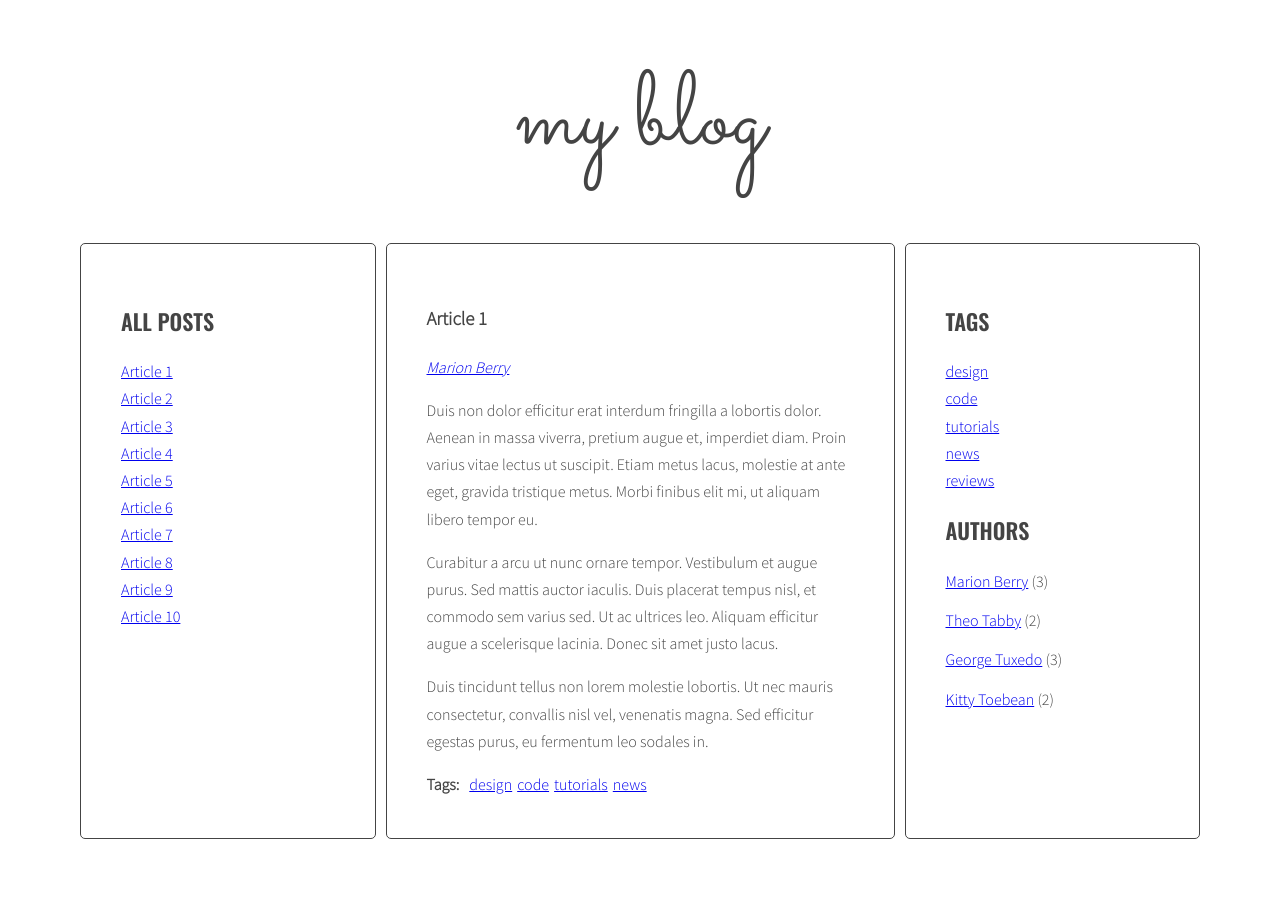
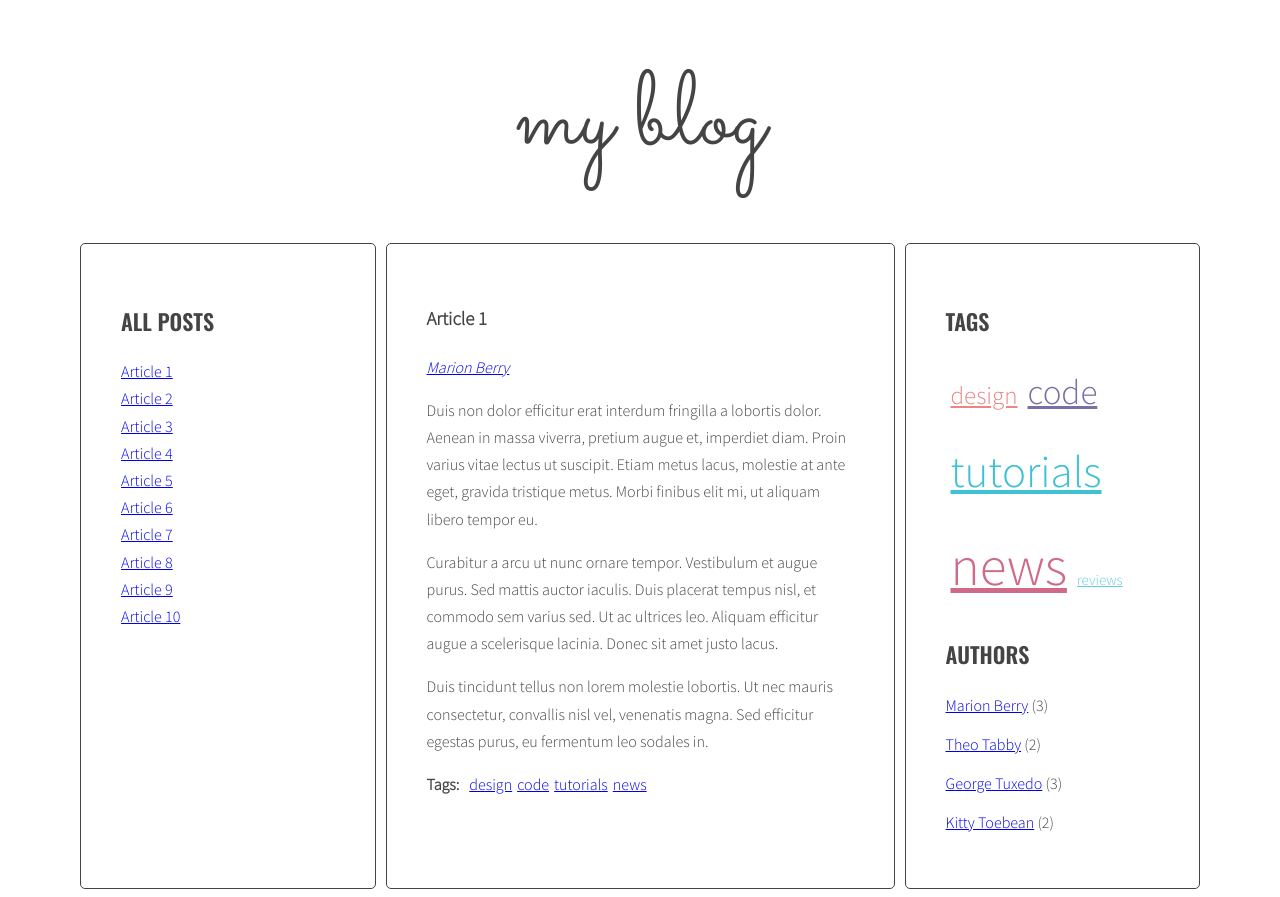
Before and after one commit to burnsann/javascript-blog, a website: page index.html in a window 1280 px wide. Before the commit the page ends 847 px from the top, so only its background shows below. Drawn offline with nearby package versions, Linux system fonts and the light colour scheme.

Commit message:
Add style for cloud of tags

```diff
--- a/sass/style.scss
+++ b/sass/style.scss
@@ -119,3 +119,33 @@ body {
     margin: 0 10px 0 0;
   }
 }
+
+.tags li {
+  display: inline-block;
+  padding: 5px 5px;
+}
+
+.tag-size-1 {
+  font-size: 15px;
+  color: #63cdda;
+}
+
+.tag-size-2 {
+  font-size: 25px;
+  color: #ea8685;
+}
+
+.tag-size-3 {
+  font-size: 35px;
+  color: #786fa6;
+}
+
+.tag-size-4 {
+  font-size: 45px;
+  color: #3dc1d3;
+}
+
+.tag-size-5 {
+  font-size: 55px;
+  color: #cf6a87;
+}
```
Also changed, not shown: css/style.css, 1 other file.
